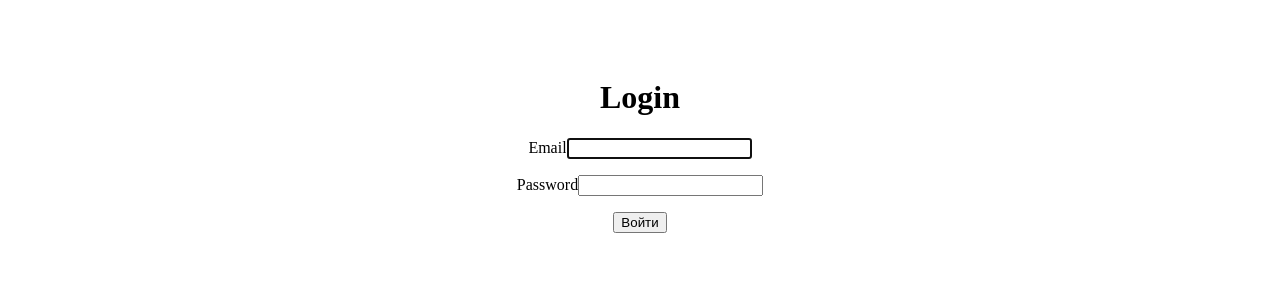
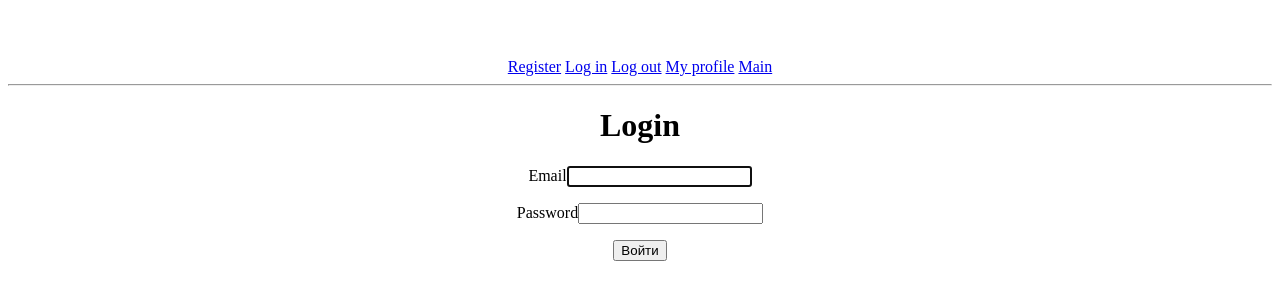
Before and after one commit to NackiE23/electronic-journal, a Django app: a page that uses electronic_journal/journal/templates/journal/base.html in a window 1280 px wide. Shown: the top 300 px of the page. Run offline with Django 4.2, Linux system fonts and the light colour scheme; parts of the project's set-up code (start-up, migrations or seed data) failed here and were passed over.

Commit message:
Start creating a profile

```diff
--- a/electronic_journal/journal/admin.py
+++ b/electronic_journal/journal/admin.py
@@ -21,7 +21,7 @@ class UserInAdmin(UserAdmin):
 
     fieldsets = (
         (None, {
-            'fields': ('email', 'password', ('name', 'surname'), 'role',)
+            'fields': ('email', 'password', ('name', 'surname', 'patronymic'), 'role',)
         }),
         ('Contact', {
             # 'classes': ('collapse',),
--- a/electronic_journal/journal/templates/journal/base.html
+++ b/electronic_journal/journal/templates/journal/base.html
@@ -5,6 +5,15 @@
     <title>{{ title }}</title>
 </head>
 <body style="text-align: center; padding-top: 50px;">
+
+{% block menu %}
+<a type="button" href="{% url 'register' %}">Register</a>
+<a type="button" href="{% url 'login' %}">Log in</a>
+<a type="button" href="{% url 'logout' %}">Log out</a>
+<a type="button" href="{% url 'own_profile' %}">My profile</a>
+<a type="button" href="{% url 'main' %}">Main</a>
+<hr>
+{% endblock %}
 
 {% block main %}
 
--- a/electronic_journal/journal/templates/journal/main.html
+++ b/electronic_journal/journal/templates/journal/main.html
@@ -3,8 +3,6 @@
 {% block main %}
 
 <h1>Current Users: {{ all_users|length }}</h1>
-<a type="button" href="{% url 'register' %}">New User</a>
-<a type="button" href="{% url 'login' %}">Log in</a>
 <hr>
 
 {% for user in all_users %}
--- a/electronic_journal/journal/templates/journal/register.html
+++ b/electronic_journal/journal/templates/journal/register.html
@@ -2,8 +2,6 @@
 
 {% block main %}
 
-<a type="button" href="{% url 'main' %}">Home</a>
-<a type="button" href="{% url 'login' %}">Log in</a>
 <h2>New User</h2>
 
 <div>
--- a/electronic_journal/journal/urls.py
+++ b/electronic_journal/journal/urls.py
@@ -5,6 +5,12 @@ from .views import *
 
 urlpatterns = [
     path('', main, name="main"),
+    # profile - own profile with all the information
+    # profile/<int:pk> - another profile with only contact
+    path('profile/', own_profile, name="own_profile"),
+    path('profile/<int:pk>', profile, name="profile"),
+    path('profile/change', change_profile, name="change_profile"),
     path('register/', RegisterUser.as_view(), name="register"),
     path('login/', LoginUser.as_view(), name="login"),
+    path('logout/', logout_user, name="logout"),
 ]
--- a/electronic_journal/journal/views.py
+++ b/electronic_journal/journal/views.py
@@ -1,7 +1,9 @@
-from django.contrib.auth import get_user_model, login
+from django.contrib.auth import get_user_model, login, logout
+from django.contrib.auth.decorators import login_required
 from django.contrib.auth.views import LoginView
+from django.http import HttpResponseRedirect
 from django.shortcuts import render, redirect
-from django.urls import reverse_lazy
+from django.urls import reverse_lazy, reverse
 from django.views.generic import CreateView
 
 from .models import *
@@ -13,6 +15,29 @@ def main(request):
     all_users = user_model.objects.all()
 
     return render(request, 'journal/main.html', {'all_users': all_users, 'title': "main"})
+
+
+@login_required(login_url='login')
+def own_profile(request):
+    # return render(request, 'journal/profile.html', {'title': 'Profile'})
+    return redirect('profile', request.user.pk)
+
+
+def profile(request, pk):
+    context = {
+        'title': 'Profile',
+        'cur_user': get_user_model().objects.get(pk=pk),
+        'pk': pk,
+    }
+    return render(request, 'journal/profile.html', context=context)
+
+
+@login_required(login_url='login')
+def change_profile(request):
+    context = {
+        'title': 'Change profile',
+    }
+    return render(request, 'journal/change_profile.html', context=context)
 
 
 class RegisterUser(CreateView):
@@ -41,7 +66,7 @@ class RegisterUser(CreateView):
             user.save()
             Student.objects.create(user=user, group=group, subgroup=subgroup)
         login(self.request, user)
-        return redirect('main')
+        return redirect('own_profile')
 
 
 class LoginUser(LoginView):
@@ -54,4 +79,9 @@ class LoginUser(LoginView):
         return context
 
     def get_success_url(self):
-        return reverse_lazy('main')
+        return reverse_lazy('own_profile')
+
+
+def logout_user(request):
+    logout(request)
+    return HttpResponseRedirect(reverse("login"))
```
Also changed, not shown: electronic_journal/journal/templates/journal/change_profile.html (added, +7 -0 lines), electronic_journal/journal/templates/journal/profile.html (added, +33 -0 lines), electronic_journal/db.sqlite3.
